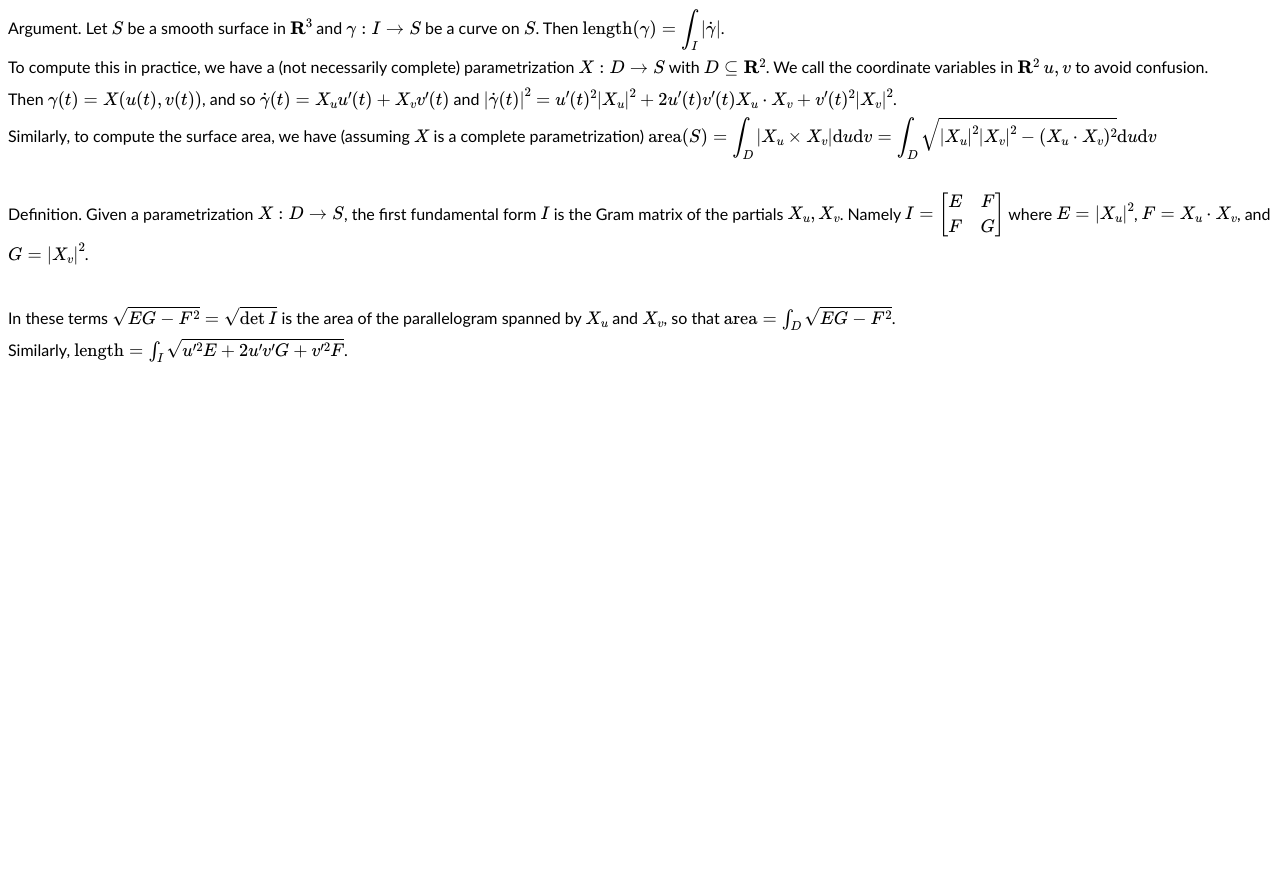
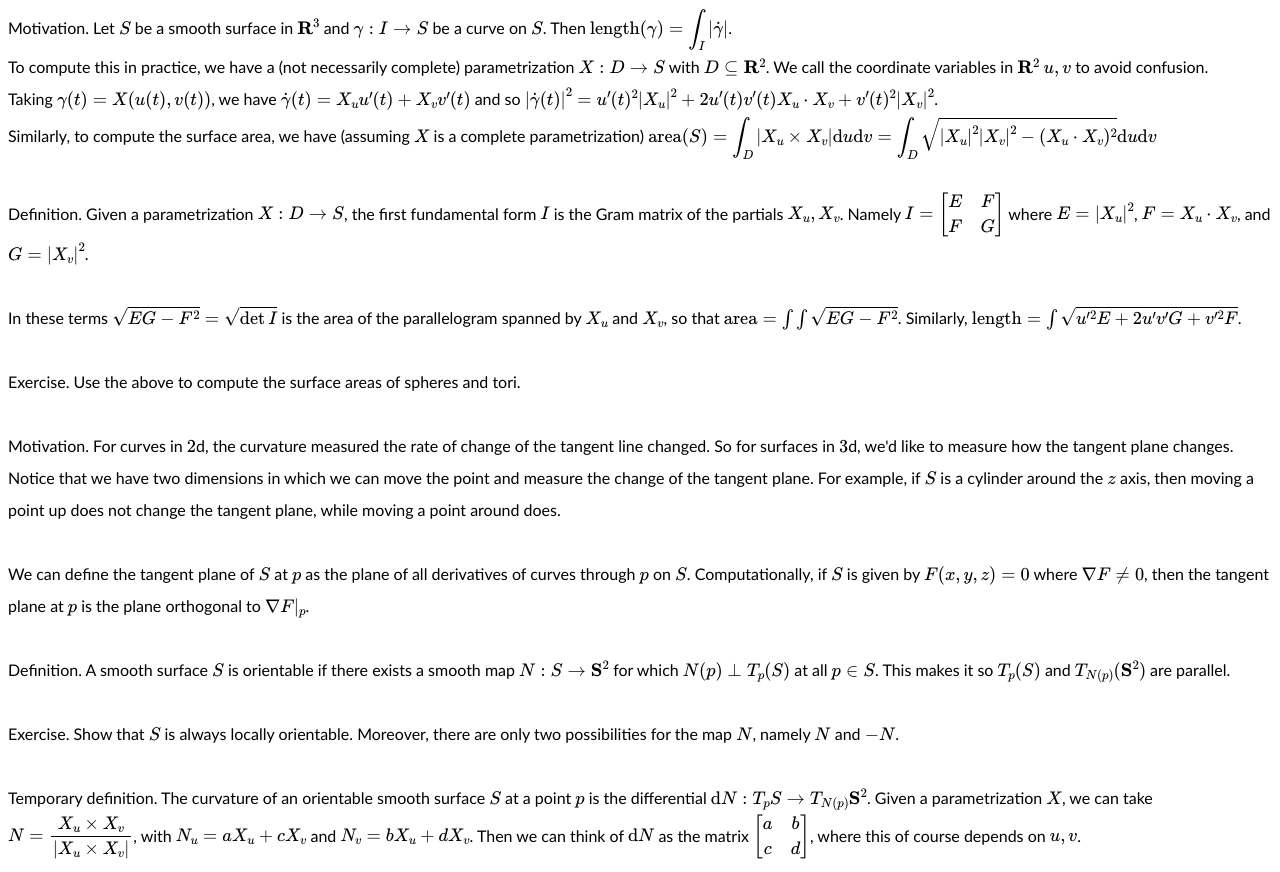
Before and after one commit to pipiover6/pipiover6.github.io, a plain HTML site: page theory/geometry.html in a window 1280 px wide. Shown: the top 872 px of the page. Before the commit the page ends 800 px from the top, so only its background shows below. Drawn offline with nearby package versions, Linux system fonts and the light colour scheme; some packages are replaced by stand-ins of ours.

Commit message:
Update geometry.html

```diff
--- a/theory/geometry.html
+++ b/theory/geometry.html
@@ -8,14 +8,14 @@
   <script type="text/javascript" async src="https://cdnjs.cloudflare.com/ajax/libs/mathjax/2.7.2/MathJax.js?config=TeX-MML-AM_CHTML"> </script>
   <meta name="viewport" content="width=device-width, initial-scale=1, maximum-scale=1">
 </head>
-<div hidden>$\def\S{\mathbf{S}}\def\Q{\mathbf{Q}}\def\sub{\subseteq}\def\FF{\mathcal{F}}\def\C{\mathbf{C}}\def\R{\mathbf{R}}\def\Z{\mathbf{Z}}\def\eps{\varepsilon}\def\*{^{\times}}\def\({\left(}\def\){\right)}\def\disp{\displaystyle}\def\d{\text{d}}\def\len{\text{length}}\def\area{\text{area}}\def\abs#1{\left|#1\right|}$</div>
+<div hidden>$\def\S{\mathbf{S}}\def\Q{\mathbf{Q}}\def\sub{\subseteq}\def\FF{\mathcal{F}}\def\C{\mathbf{C}}\def\R{\mathbf{R}}\def\Z{\mathbf{Z}}\def\eps{\varepsilon}\def\*{^{\times}}\def\({\left(}\def\){\right)}\def\diag{\text{diag}}\def\disp{\displaystyle}\def\d{\text{d}}\def\len{\text{length}}\def\area{\text{area}}\def\abs#1{\left|#1\right|}$</div>
 <body>
 
-Argument. Let $S$ be a smooth surface in $\R^3$ and $\gamma:I\to S$ be a curve on $S$.
+Motivation. Let $S$ be a smooth surface in $\R^3$ and $\gamma:I\to S$ be a curve on $S$.
 Then $\disp\len(\gamma)=\int_I \abs{\dot\gamma}$. <br>
 To compute this in practice, we have a (not necessarily complete)
 parametrization $X:D\to S$ with $D\sub \R^2$. We call the coordinate variables in $\R^2$ $u,v$ to avoid confusion. <br>
-Then $\gamma(t) = X(u(t),v(t))$, and so $\dot\gamma(t) = X_u u'(t) + X_v v'(t)$ and
+Taking $\gamma(t) = X(u(t),v(t))$, we have $\dot\gamma(t) = X_u u'(t) + X_v v'(t)$ and so
 $\disp\abs{\dot\gamma(t)}^2=u'(t)^2\abs{X_u}^2 + 2u'(t)v'(t)X_u\cdot X_v + v'(t)^2\abs{X_v}^2$. <br>
 Similarly, to compute the surface area, we have (assuming $X$ is a complete parametrization) $\disp \area(S)=\int_D \abs{X_u\times X_v}\d u\d v=\int_D \sqrt{\abs{X_u}^2\abs{X_v}^2-(X_u\cdot X_v)^2}\d u\d v$
 <br><br>
@@ -24,9 +24,23 @@ E & F\\
 F & G
 \end{bmatrix}$ where $E=\abs{X_u}^2$, $F=X_u\cdot X_v$, and $G=\abs{X_v}^2$.
 <br><br>
-In these terms $\sqrt{EG-F^2}=\sqrt{\det I}$ is the area of the parallelogram spanned by $X_u$ and $X_v$, so that $\area=\int_D \sqrt{EG-F^2}$. <br>
-Similarly, $\len = \int_I \sqrt{u'^2 E + 2u'v' G + v'^2 F}$.
+In these terms $\sqrt{EG-F^2}=\sqrt{\det I}$ is the area of the parallelogram spanned by $X_u$ and $X_v$, so that $\area=\int\int \sqrt{EG-F^2}$. Similarly, $\len = \int \sqrt{u'^2 E + 2u'v' G + v'^2 F}$.
 <br><br>
-
+Exercise. Use the above to compute the surface areas of spheres and tori.
+<br><br>
+Motivation. For curves in $2$d, the curvature measured the rate of change of the tangent line changed. So for surfaces in $3$d, we'd like to measure how the tangent plane changes. Notice that we have two dimensions in which we can move the point and measure the change of the tangent plane. For example, if $S$ is a cylinder around the $z$ axis, then moving a point up does not change the tangent plane, while moving a point around does.
+<br><br>
+We can define the tangent plane of $S$ at $p$ as the plane of all derivatives of curves through $p$ on $S$. Computationally, if $S$ is given by $F(x,y,z)=0$ where $\nabla F\neq 0$, then the tangent plane at $p$ is the plane orthogonal to $\nabla F|_p$.
+<br><br>
+Definition. A smooth surface $S$ is orientable if there exists a smooth map $N:S\to \S^2$ for which $N(p) \perp T_p(S)$ at all $p\in S$. This makes it so $T_p(S)$ and $T_{N(p)}(\S^2)$ are parallel.
+<br><br>
+Exercise. Show that $S$ is always locally orientable. Moreover, there are only two possibilities for the map $N$, namely $N$ and $-N$.
+<br><br>
+Temporary definition. The curvature of an orientable smooth surface $S$ at a point $p$ is the differential $\d N: T_pS\to T_{N(p)}\S^2$. Given a parametrization $X$, we can take $N=\dfrac{X_u\times X_v}{\abs{X_u\times X_v}}$, with $N_u = aX_u + cX_v$ and $N_v = bX_u + dX_v$. Then we can think of $\d N$ as the matrix $\begin{bmatrix}
+a & b\\
+c & d
+\end{bmatrix}$, where this of course depends on $u,v$.
+<br><br>
+Example. The cylinder $x^2+y^2=R^2$. We have $X(u,v)=(R\cos u,R\sin u,v)$. Thus $X_u = (-R\sin u,R\cos u,0)$ and $X_v = (0,0,1)$ and $N=(\cos u,\sin u,0)$. Therefore $N_v=0$, and $N_u=X_u/R$. Thus $\d N$ is given by $\diag(1/R,0)$, as we might expect.
 </body>
 </html>
```
